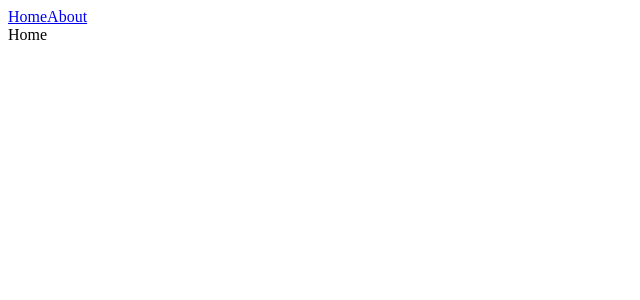
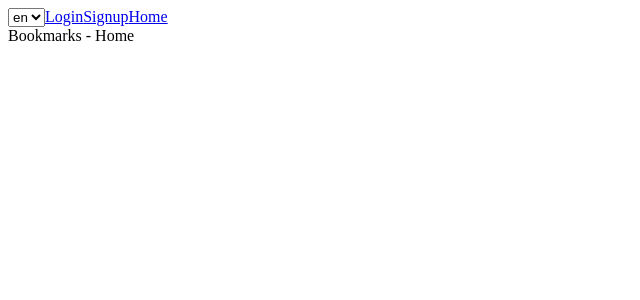
Before and after one commit to protonduck/frontend, a Vue app: page / in a window 1280 px wide. Before the commit this address had no page. Shown: the top 300 px of the page, without its empty margins (0-640 px from the left). Built offline with nearby package versions, Linux system fonts and the light colour scheme.

Commit message:
Add multi language support

```diff
--- a/package.json
+++ b/package.json
@@ -11,6 +11,7 @@
   "dependencies": {
     "pinia": "^2.0.26",
     "vue": "^3.2.45",
+    "vue-i18n": "^9.2.2",
     "vue-router": "^4.1.6"
   },
   "devDependencies": {
--- a/src/App.vue
+++ b/src/App.vue
@@ -1,15 +1,16 @@
 <script setup>
 import { RouterLink, RouterView } from 'vue-router'
+import LanguageSelect from './components/LanguageSelect.vue'
 </script>
 
 <template>
   <header>
-    <div class="wrapper">
-      <nav>
-        <RouterLink to="/">Home</RouterLink>
-        <RouterLink to="/about">About</RouterLink>
-      </nav>
-    </div>
+    <nav>
+      <language-select />
+      <RouterLink to="/login">{{ $t('menu.login') }}</RouterLink>
+      <RouterLink to="/signup">{{ $t('menu.signup') }}</RouterLink>
+      <RouterLink to="/">{{ $t('menu.home') }}</RouterLink>
+    </nav>
   </header>
 
   <RouterView />
--- /dev/null
+++ b/src/components/LanguageSelect.vue
@@ -0,0 +1,20 @@
+<script setup>
+  import i18n from '../i18n';
+
+  // set initial language
+  languageChanged();
+
+  // update on change language
+  function languageChanged() {
+    document.querySelector('html').setAttribute('lang', i18n.global.locale);
+    document.title = i18n.global.t('site.name')
+  }
+</script>
+
+<template>
+  <select v-model="$i18n.locale" @change="languageChanged()">
+    <option v-for="(language, index) in $i18n.availableLocales" :key="`language-${index}`" :value="language">
+      {{ language }}
+    </option>
+  </select>
+</template>
--- /dev/null
+++ b/src/i18n/index.js
@@ -0,0 +1,6 @@
+import { createI18n } from 'vue-i18n';
+import language from './language';
+
+const i18n = createI18n(language)
+
+export default i18n;
--- /dev/null
+++ b/src/i18n/language.js
@@ -0,0 +1,28 @@
+export default {
+  locale: 'en',
+  fallbackLocale: 'de',
+  messages: {
+    // german translation
+    de: {
+      site: {
+        name: 'Bookmarks',
+      },
+      menu: {
+        home: 'Startseite',
+        login: 'Login',
+        signup: 'Anmelden',
+      }
+    },
+    // english translation
+    en: {
+      site: {
+        name: 'Bookmarks',
+      },
+      menu: {
+        home: 'Home',
+        login: 'Login',
+        signup: 'Signup',
+      }
+    }
+  }
+}
--- a/src/main.js
+++ b/src/main.js
@@ -1,11 +1,13 @@
 import { createApp } from 'vue'
 import { createPinia } from 'pinia'
+import i18n from './i18n'
 
 import App from './App.vue'
 import router from './router'
 
 const app = createApp(App)
 
+app.use(i18n)
 app.use(createPinia())
 app.use(router)
 
--- a/src/views/HomeView.vue
+++ b/src/views/HomeView.vue
@@ -3,7 +3,7 @@
 
 <template>
   <main>
-    Home
+    {{ $t('site.name') }} - Home
   </main>
 </template>
 
```
Also changed, not shown: 1 other file (tests, documents, lock files or other folders).
